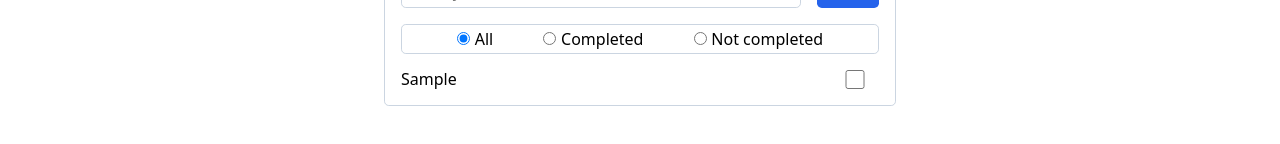
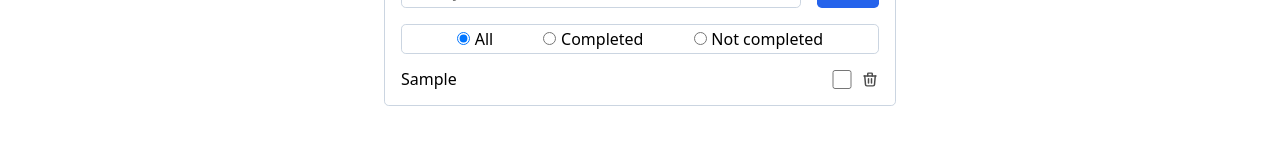
Before and after one commit to c-shubh/angular-demo, an Angular app: page /todo-list in a window 1280 px wide. Both pictures are taken after typing "Sample" into the empty fields and a click on the button "Add". Shown: the part 170-314 px from the top of the page. Built offline with nearby package versions, Linux system fonts and the light colour scheme.

Commit message:
Implement deleting todos

```diff
--- a/src/app/todo-list/todo-list.component.css
+++ b/src/app/todo-list/todo-list.component.css
@@ -70,6 +70,7 @@ ul > * + * {
 li {
   display: flex;
   justify-content: space-between;
+  gap: 0.2rem;
 }
 
 .light {
@@ -80,6 +81,28 @@ li {
   text-decoration: line-through;
 }
 
+.todo-text {
+  flex-grow: 1;
+}
+
 input[type='checkbox'] {
-  width: 3rem;
+  width: 2rem;
 }
+
+li > button {
+  border: none;
+  background: none;
+  margin: 0;
+  padding: 0;
+}
+
+img {
+  cursor: pointer;
+  opacity: 0.7;
+  display: block;
+  width: 1.1rem;
+}
+
+.no-todos {
+  text-align: center;
+}
--- a/src/app/todo-list/todo-list.component.html
+++ b/src/app/todo-list/todo-list.component.html
@@ -25,7 +25,9 @@
           {{ todo.title }}
         </div>
         <input type="checkbox" [checked]="todo.completed" (change)="toggleTodo(todo)" />
+        <button type="button" (click)="onDelete(todo.id)"><img src="../../assets/trash.svg" alt="trash icon" /></button>
       </li>
     </ul>
   </div>
+  <div *ngIf="!todos.length" class="no-todos">No Todos</div>
 </div>
--- a/src/app/todo-list/todo-list.component.ts
+++ b/src/app/todo-list/todo-list.component.ts
@@ -50,4 +50,9 @@ export class TodoListComponent {
     this.todoService.add(this.todoForm.value.title!);
     this.todoForm.reset();
   }
+
+  onDelete(id: Todo['id']) {
+    this.todoService.delete(id);
+    this.getTodos();
+  }
 }
--- a/src/app/todo.service.ts
+++ b/src/app/todo.service.ts
@@ -32,6 +32,11 @@ export class TodoService {
     this.save();
   }
 
+  delete(id: Todo['id']) {
+    this.todos = this.todos.filter((todo) => todo.id !== id);
+    this.save();
+  }
+
   toggle(id: Todo['id']) {
     const requiredTodo = this.todos.find((todo) => todo.id === id)!;
     requiredTodo.completed = !requiredTodo.completed;
```
Also changed, not shown: src/assets/trash.svg (added).
